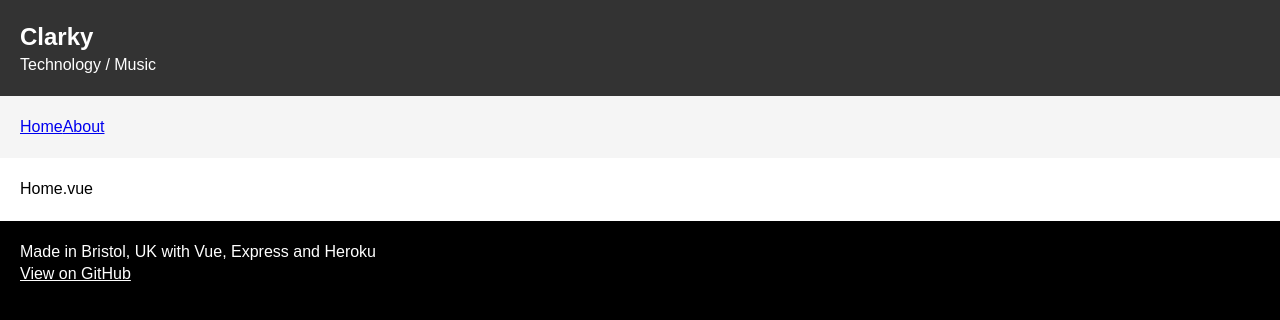
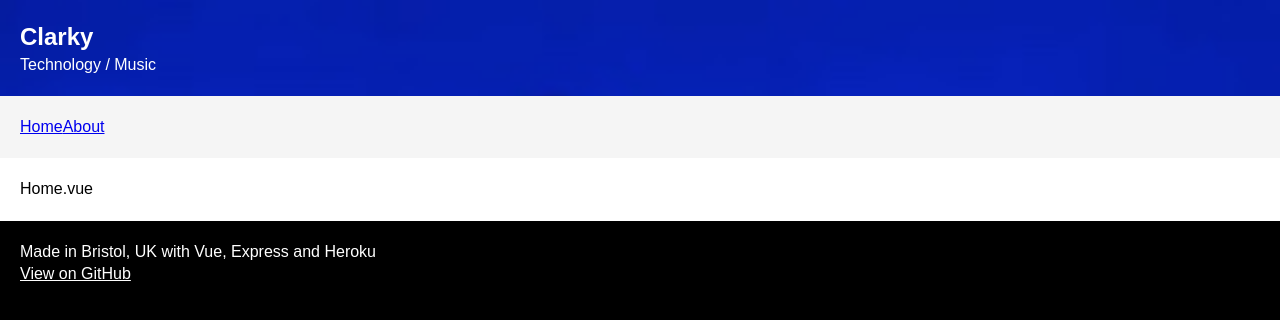
Before and after one commit to netotaku/clarky2, a Vue app: page / in a window 1280 px wide. Shown: the top 320 px of the page. Built offline with nearby package versions, Linux system fonts and the light colour scheme.

Commit message:
asset test

```diff
--- a/src/App.vue
+++ b/src/App.vue
@@ -73,8 +73,9 @@
     background-color: #333;
     background-image: url(/assets/img/clarky.jpg);
     background-repeat: no-repeat;
-    background-position: center;
+    background-position: center top;
     background-attachment: fixed;
+    background-size: cover;
   }
 
   .content{
```
